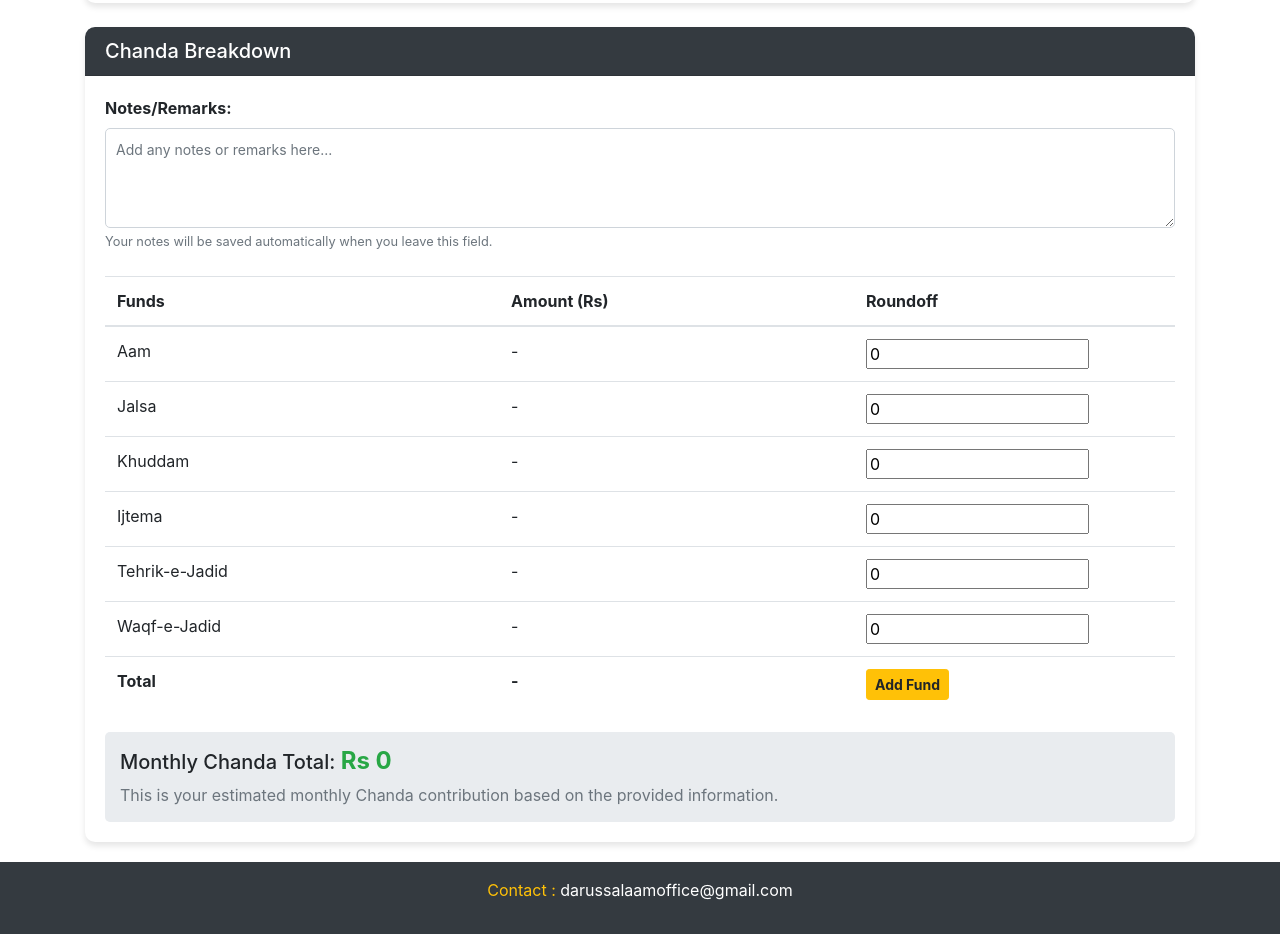
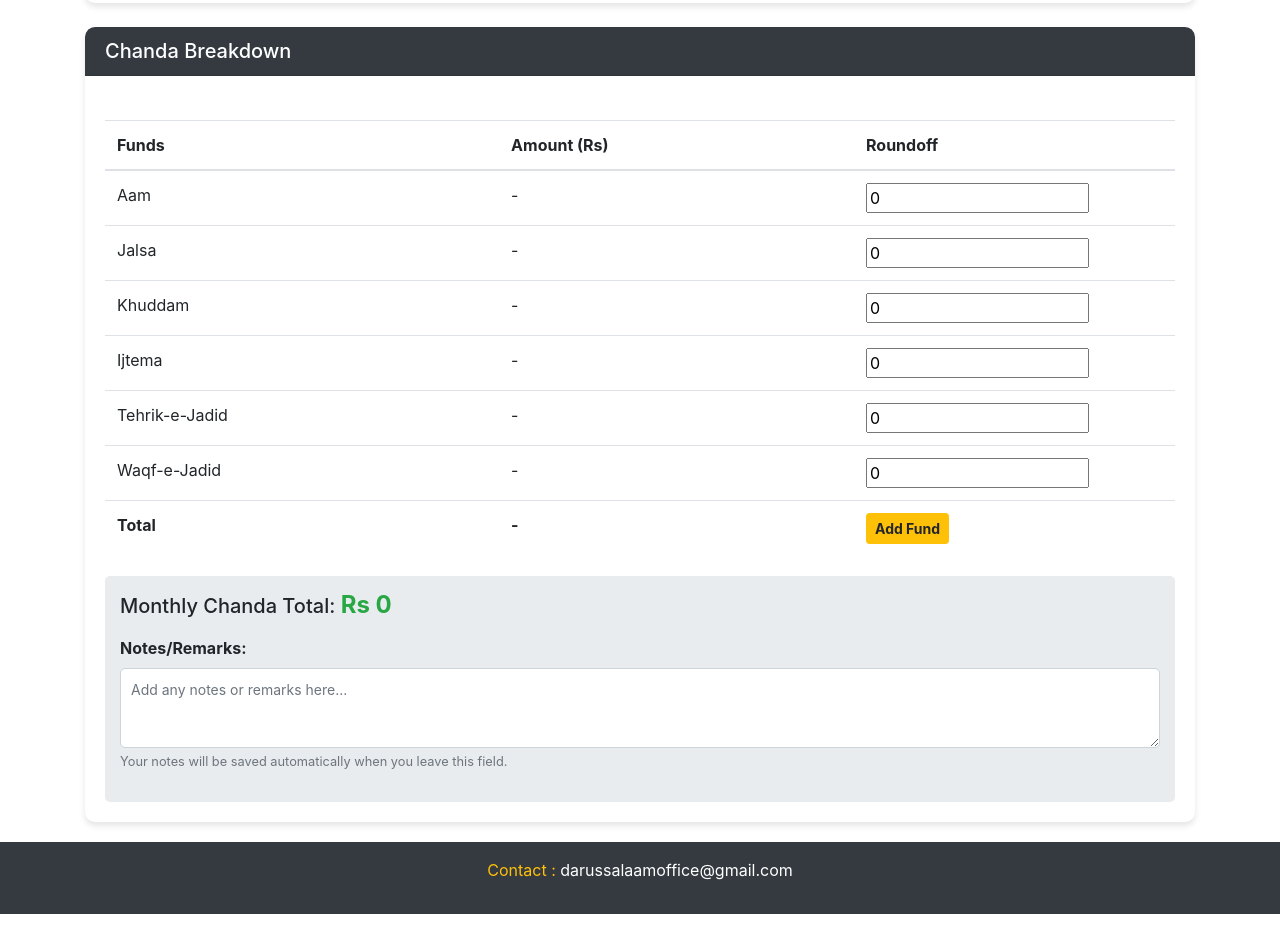
Before and after one commit to FadelAhmed313/Chanda_Calculator_V2, a plain HTML site: page index.html in a window 1280 px wide. Shown: the part 480-1414 px from the top of the page. Drawn offline with nearby package versions, Linux system fonts and the light colour scheme.

Commit message:
Update index.html

```diff
--- a/index.html
+++ b/index.html
@@ -124,11 +124,12 @@
 
     .notes-textarea {
       width: 100%;
-      min-height: 100px;
+      min-height: 80px;
       padding: 10px;
       border-radius: 5px;
       border: 1px solid #ced4da;
       font-size: 14px;
+      resize: vertical;
     }
 
     .aims-title {
@@ -223,13 +224,6 @@
           <h5 class="mb-0" id="chandaBreakdownTitle">Chanda Breakdown</h5>
         </div>
         <div class="card-body">
-          <!-- Notes/Remarks Textarea -->
-          <div class="form-group">
-            <label for="notesTextarea"><strong>Notes/Remarks:</strong></label>
-            <textarea id="notesTextarea" class="notes-textarea form-control" placeholder="Add any notes or remarks here..."></textarea>
-            <small class="form-text text-muted">Your notes will be saved automatically when you leave this field.</small>
-          </div>
-
           <table id="myTable" class="table mt-4">
             <thead>
               <tr>
@@ -283,7 +277,12 @@
 
           <div class="calculation-result">
             <h5>Monthly Chanda Total: <span class="total-amount" id="finalTotalValue">Rs 0</span></h5>
-            <p class="text-muted mb-0">This is your estimated monthly Chanda contribution based on the provided information.</p>
+            <!-- Notes/Remarks Textarea -->
+            <div class="form-group mt-3">
+              <label for="notesTextarea"><strong>Notes/Remarks:</strong></label>
+              <textarea id="notesTextarea" class="notes-textarea form-control" placeholder="Add any notes or remarks here..."></textarea>
+              <small class="form-text text-muted">Your notes will be saved automatically when you leave this field.</small>
+            </div>
           </div>
         </div>
       </div>
```
